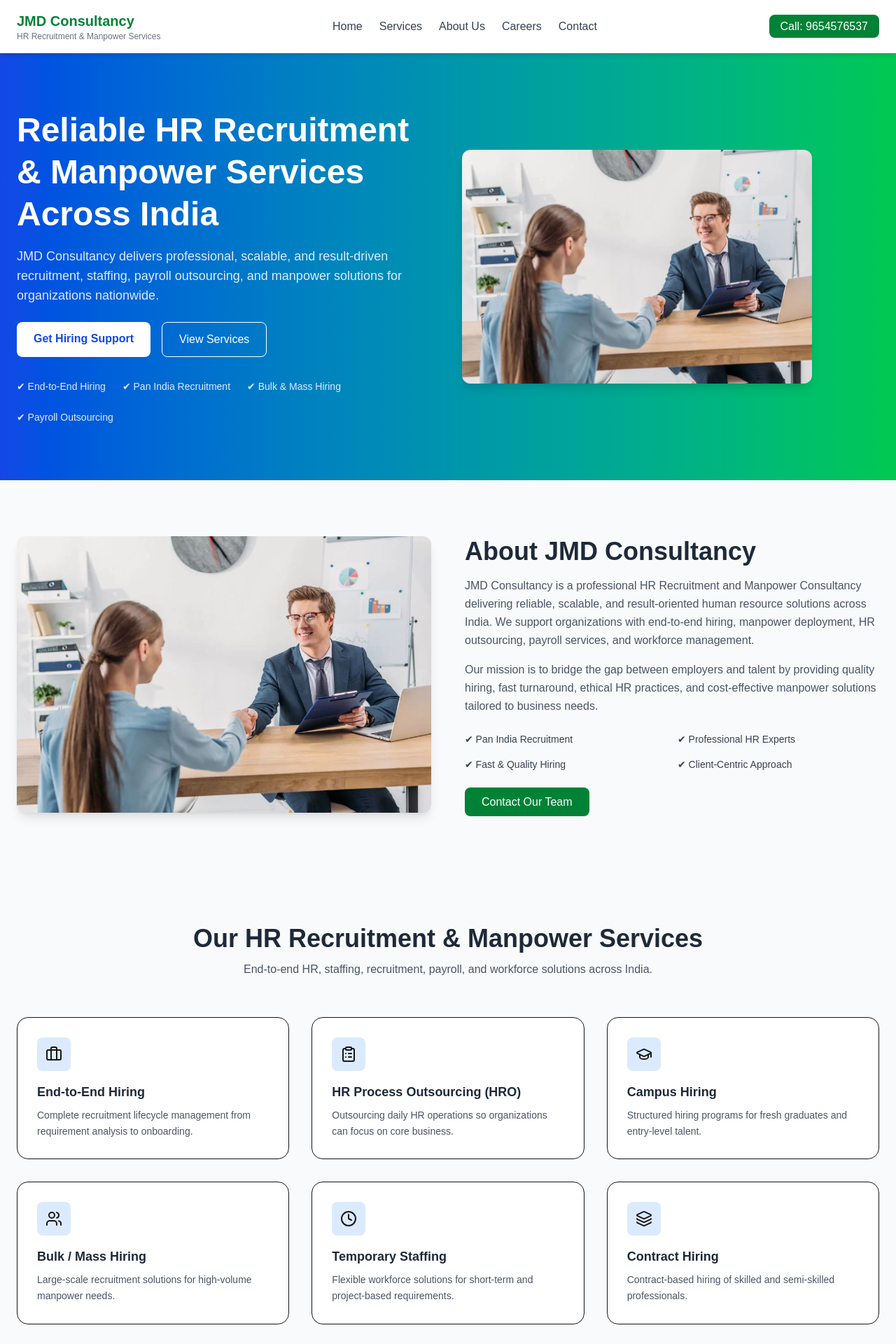
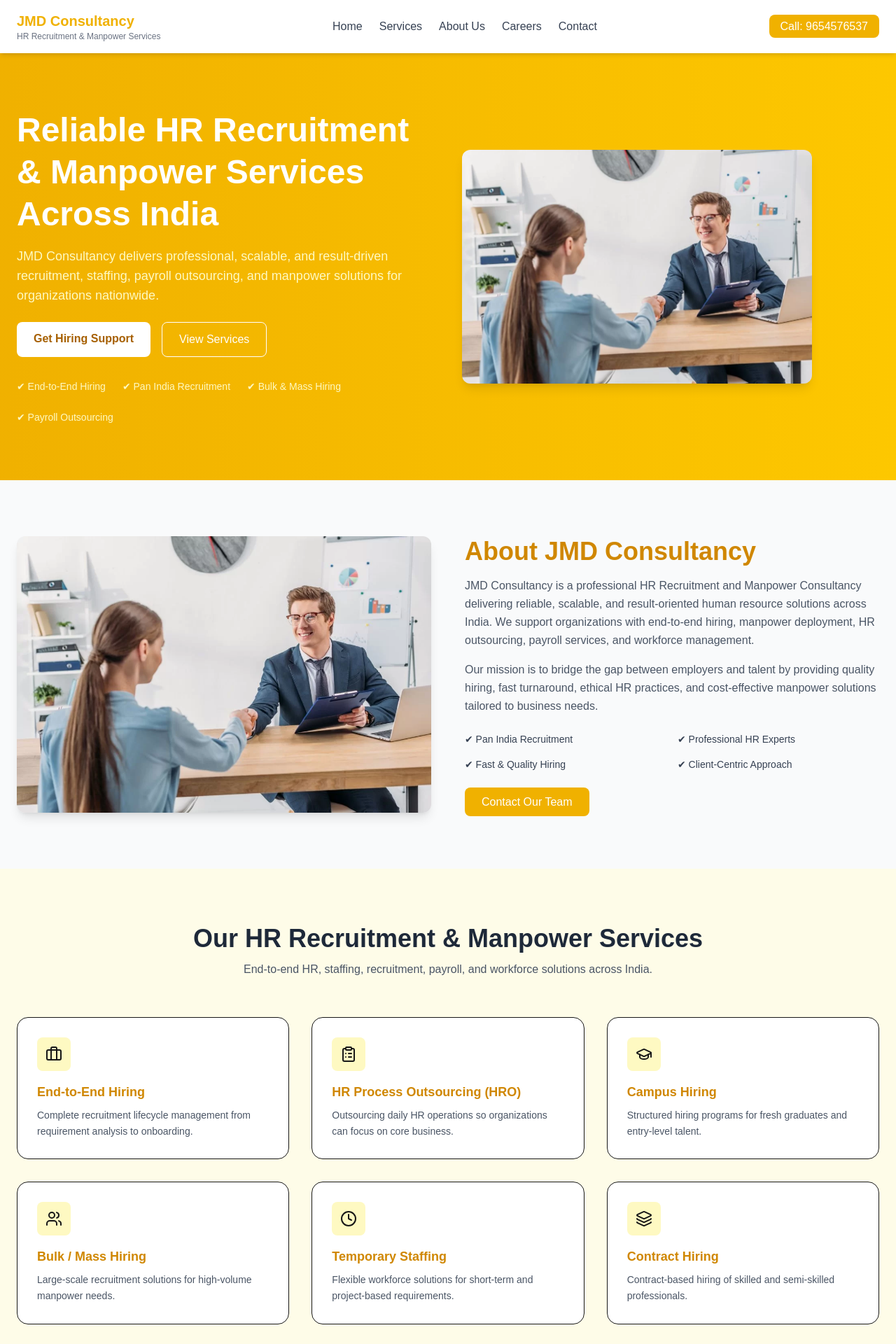
Before and after one commit to bungty/JMD-Consultancy, a Next.js app: page / in a window 1280 px wide. Shown: the top 1920 px of the page at 70% size. Built offline with nearby package versions, Linux system fonts and the light colour scheme.

Commit message:
yellowtheme chnage

```diff
--- a/app/about/page.jsx
+++ b/app/about/page.jsx
@@ -1,10 +1,10 @@
 "use client";
-import About from "@/components/About.js";
+import Aboutt from "@/components/About.js";
 
 export default function About() {
   return (
     <main>
-      <About />
+      <Aboutt />
     </main>
 
   );
--- a/app/careers/page.jsx
+++ b/app/careers/page.jsx
@@ -1,10 +1,10 @@
 "use client";
-import Careers from "@/components/Careers.js";
+import Careerss from "@/components/Careers.js";
 
 export default function Careers() {
   return (
     <main>
-      <Careers />
+      <Careerss />
     </main>
 
 
--- a/app/contact/page.jsx
+++ b/app/contact/page.jsx
@@ -1,10 +1,10 @@
 "use client";
-import Contact from "@/components/Contact.js";
+import Contactt from "@/components/Contact.js";
 
 export default function Contact() {
   return (
     <main>
-      <Contact />
+      <Contactt />
     </main>
 
   );
--- a/components/About.js
+++ b/components/About.js
@@ -19,7 +19,7 @@
 
         {/* Right Content */}
         <div>
-          <h2 className="text-3xl md:text-4xl font-bold text-gray-800">
+          <h2 className="text-3xl md:text-4xl font-bold text-yellow-600">
             About JMD Consultancy
           </h2>
 
@@ -49,7 +49,7 @@
           <div className="mt-8">
             <Link
               href="/contact"
-              className="bg-green-700 text-white px-6 py-3 rounded-lg hover:bg-green-800 transition"
+              className="bg-yellow-500 text-white px-6 py-3 rounded-lg hover:bg-yellow-600 transition"
             >
               Contact Our Team
             </Link>
--- a/components/Careers.js
+++ b/components/Careers.js
@@ -5,7 +5,7 @@
     <main className="bg-gray-50">
 
       {/* Hero Section */}
-      <section className="bg-green-700 text-white py-20">
+      <section className="bg-yellow-500 text-white py-20">
         <div className="max-w-7xl mx-auto px-6 text-center">
           <h1 className="text-4xl md:text-5xl font-bold">
             Careers at JMD Consultancy
--- a/components/Contact.js
+++ b/components/Contact.js
@@ -81,7 +81,7 @@
 
             <button
               type="submit"
-              className="w-full bg-green-700 text-white py-3 rounded-lg hover:bg-blue-800 transition font-semibold"
+              className="w-full bg-yellow-500 text-white py-3 rounded-lg hover:bg-yellow-600 transition font-semibold"
             >
               Submit Inquiry
             </button>
--- a/components/Header.jsx
+++ b/components/Header.jsx
@@ -11,7 +11,7 @@
       <div className="max-w-7xl mx-auto flex items-center justify-between px-6 py-4">
 
         {/* Logo */}
-        <div className="text-xl font-bold text-green-700">
+        <div className="text-xl font-bold text-yellow-500">
           JMD Consultancy
           <p className="text-xs text-gray-500 font-normal">
             HR Recruitment & Manpower Services
@@ -31,7 +31,7 @@
         <div className="hidden md:block">
           <a
             href="tel:9654576537"
-            className="bg-green-700 text-white px-4 py-2 rounded-lg hover:bg-green-800 transition"
+            className="bg-yellow-500 text-white px-4 py-2 rounded-lg hover:bg-green-800 transition"
           >
             Call:  9654576537
           </a>
--- a/components/HeroSlider.jsx
+++ b/components/HeroSlider.jsx
@@ -6,7 +6,7 @@
 
 export default function HeroSlider() {
   return (
-    <section className="bg-gradient-to-r from-blue-700 to-green-500 text-white">
+    <section className="bg-gradient-to-r from-yellow-500 to-yellow-400 text-white">
       <div className="max-w-7xl mx-auto px-6 py-20 grid md:grid-cols-2 gap-10 items-center">
 
         {/* Left Content */}
@@ -15,7 +15,7 @@
             Reliable HR Recruitment & Manpower Services Across India
           </h1>
 
-          <p className="mt-4 text-lg text-blue-100">
+          <p className="mt-4 text-lg text-yellow-100">
             JMD Consultancy delivers professional, scalable, and result-driven
             recruitment, staffing, payroll outsourcing, and manpower solutions
             for organizations nationwide.
@@ -24,21 +24,21 @@
           <div className="mt-6 flex gap-4">
             <Link
               href="/contact"
-              className="bg-white text-blue-700 px-6 py-3 rounded-lg font-semibold hover:bg-gray-100 transition"
+              className="bg-white text-yellow-700 px-6 py-3 rounded-lg font-semibold hover:bg-gray-100 transition"
             >
               Get Hiring Support
             </Link>
 
             <Link
               href="/services"
-              className="border border-white px-6 py-3 rounded-lg hover:bg-white hover:text-blue-700 transition"
+              className="border border-white px-6 py-3 rounded-lg hover:bg-white hover:text-yellow-700 transition"
             >
               View Services
             </Link>
           </div>
 
           {/* Quick Highlights */}
-          <div className="mt-8 flex flex-wrap gap-6 text-sm text-blue-100">
+          <div className="mt-8 flex flex-wrap gap-6 text-sm text-yellow-100">
             <span>✔ End-to-End Hiring</span>
             <span>✔ Pan India Recruitment</span>
             <span>✔ Bulk & Mass Hiring</span>
--- a/components/Services.js
+++ b/components/Services.js
@@ -68,7 +68,7 @@
   ];
 
   return (
-    <section className="py-20 bg-gray-50">
+    <section className="py-20 bg-yellow-50">
       <div className="max-w-7xl mx-auto px-6">
 
         {/* Header */}
@@ -91,12 +91,12 @@
             >
 
               {/* Icon */}
-              <div className="w-12 h-12 flex items-center justify-center rounded-lg bg-blue-100 text-blue-green group-hover:bg-green-700 group-hover:text-white transition mb-4">
+              <div className="w-12 h-12 flex items-center justify-center rounded-lg bg-yellow-100 text-blue-yellow group-hover:bg-yellow-500 group-hover:text-white transition mb-4">
                 {service.icon}
               </div>
 
               {/* Title */}
-              <h3 className="text-lg font-semibold text-gray-800 group-hover:text-blue-700 transition">
+              <h3 className="text-lg font-semibold text-yellow-600 group-hover:text-blue-700 transition">
                 {service.title}
               </h3>
 
--- a/components/WhyChoose.js
+++ b/components/WhyChoose.js
@@ -71,12 +71,12 @@
               className="group bg-white border rounded-2xl p-7 text-center hover:shadow-xl hover:-translate-y-1 transition duration-300"
             >
               {/* Icon */}
-              <div className="w-14 h-14 mx-auto flex items-center justify-center rounded-xl bg-blue-100 text-green-700 group-hover:bg-green-700 group-hover:text-white transition mb-4">
+              <div className="w-14 h-14 mx-auto flex items-center justify-center rounded-xl bg-yellow-100 text-yellow-700 group-hover:bg-yellow-700 group-hover:text-white transition mb-4">
                 {item.icon}
               </div>
 
               {/* Title */}
-              <h3 className="text-lg font-semibold text-gray-800 group-hover:text-blue-700 transition">
+              <h3 className="text-lg font-semibold text-gray-800 group-hover:text-yellow-700 transition">
                 {item.title}
               </h3>
 
```
